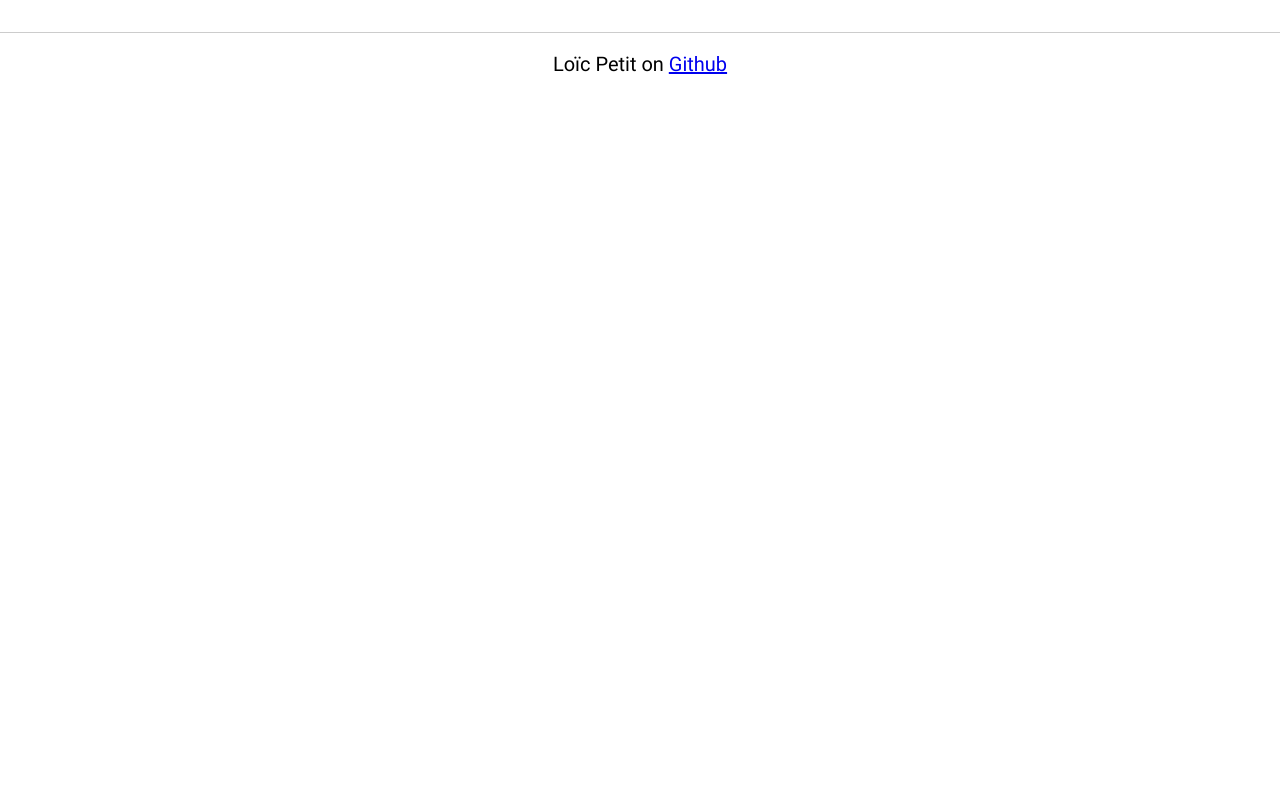
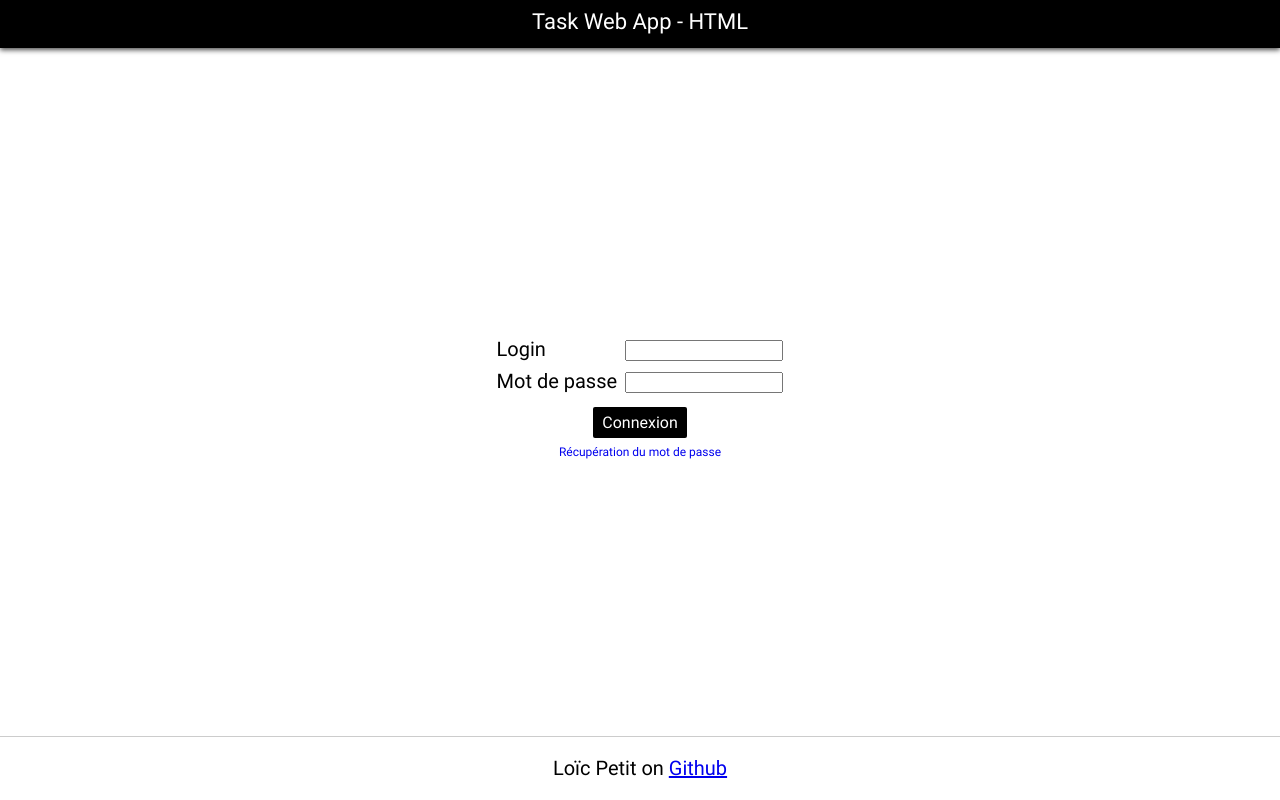
Before and after one commit to loicpetit/tasks-webapps, a plain HTML site: page src/html/pages/connexion.html in a window 1280 px wide. Drawn offline with Linux system fonts and the light colour scheme.

Commit message:
Page de connexion. Rework footer.

```diff
--- a/src/html/pages/connexion.html
+++ b/src/html/pages/connexion.html
@@ -10,8 +10,35 @@
         <link rel="stylesheet" type="text/css" href="/styles/layout.css">
     </head>
     <body class="white-theme">
+        <!-- TOP BAR -->
+        <header>
+            <a href="/" class="header-title">Task Web App - HTML</a>
+        </header>
+
         <!-- CONTENT -->
-        <section>
+        <section class="login">
+            <form>
+                <table>
+                    <tbody>
+                        <tr>
+                            <td><label for="login">Login</label></td>
+                            <td><input type="text" id="login" name="login"></td>
+                        </tr>
+                        <tr>
+                            <td><label for="password">Mot de passe</label></td>
+                            <td><input type="password" id="passwor" name="password"></td>
+                        </tr>
+                    </tbody>
+                </table>
+                <div class="form-footer">
+                    <a href="/">
+                        <button type="button" class="btn btn-default connect">Connexion</button>
+                    </a>
+                    <div class="reset-password">
+                        <a href="/">Récupération du mot de passe</a>
+                    </div>
+                </div>
+            </form>
         </section>
 
         <!-- FOOTER -->
--- a/src/html/styles/layout.css
+++ b/src/html/styles/layout.css
@@ -3,6 +3,7 @@
     font-family: "Roboto";
     src: url("/styles/Roboto-Regular.ttf");
 }
+html,
 body,
 button,
 input,
@@ -10,10 +11,20 @@
 select {
     font-family: 'Roboto', sans-serif;
 }
+/* HTML */
+html {
+    height: 100%;
+    box-sizing: border-box;
+}
+
 
 /* Body */
 body {
+    position: relative;
     margin: 0;
+    padding-bottom: 5rem;
+    min-height: 100%;
+    box-sizing: border-box;
     font-size: 20px;
     background: var(--main-background);
     color: var(--main-color);
@@ -36,21 +47,17 @@
     background: var(--contrast-background);
     color: var(--contrast-color);
     box-shadow: 0px 2px 5px rgba(var(--contrast-background-rbg) , 0.7);
+    display: flex;
     position: relative ;/* to use z-index */
     z-index: 100;
     height: 3rem;
+    text-align: center;
     line-height: 2.8rem;
     padding: 0 0.5rem;
     font-size: 1.1em;
 }
-header::after {
-    clear: both;
-}
 header .btn-icon {
     color: var(--contrast-color);
-}
-header .buttons {
-    float: right;
 }
 header .btn-grp {
     height: 1.5rem;
@@ -69,6 +76,7 @@
 .header-title {
     color: var(--contrast-color);
     text-decoration: none;
+    flex: 1;
 }
 
 /* Aside */
@@ -90,7 +98,11 @@
 
 /* Footer */
 footer {
-    margin-top: 1rem;
+    position: absolute;
+    right: 0;
+    bottom: 0;
+    left: 0;
+    /* margin-top: 1rem; */
     border-top: 0.1rem solid var(--light-main-background);
     text-align: center;
 }
@@ -244,7 +256,9 @@
     color: var(--contrast-color);
     font-size: 1.7em;
 }
-
+.modal-footer {
+    text-align: center;
+}
 /* Form */
 form table {
     margin: auto;
@@ -252,7 +266,32 @@
 form table td {
     padding: 0.2rem;
 }
+form input {
+    width: 150px;
+}
+form .form-footer {
+    text-align: center;
+    margin: 0.5rem;
+}
 
+/* Login */
+section.login {
+    display: flex;
+    position: absolute;
+    top: 0;
+    bottom: 0;
+    left: 0;
+    right: 0;
+    padding: 0;
+    margin: 0;
+}
+section.login form {
+    margin: auto;
+}
+section.login .reset-password {
+    font-size: 0.6em;
+    margin: 0.5rem;
+}
 /* Util */
 .disable, .disable:hover {
     cursor: default;
```
